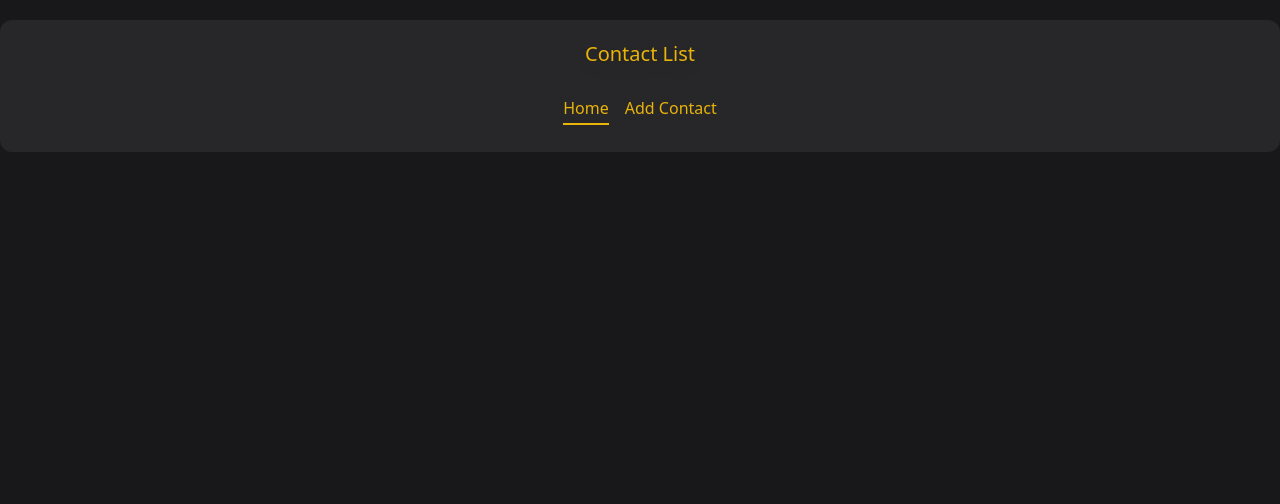
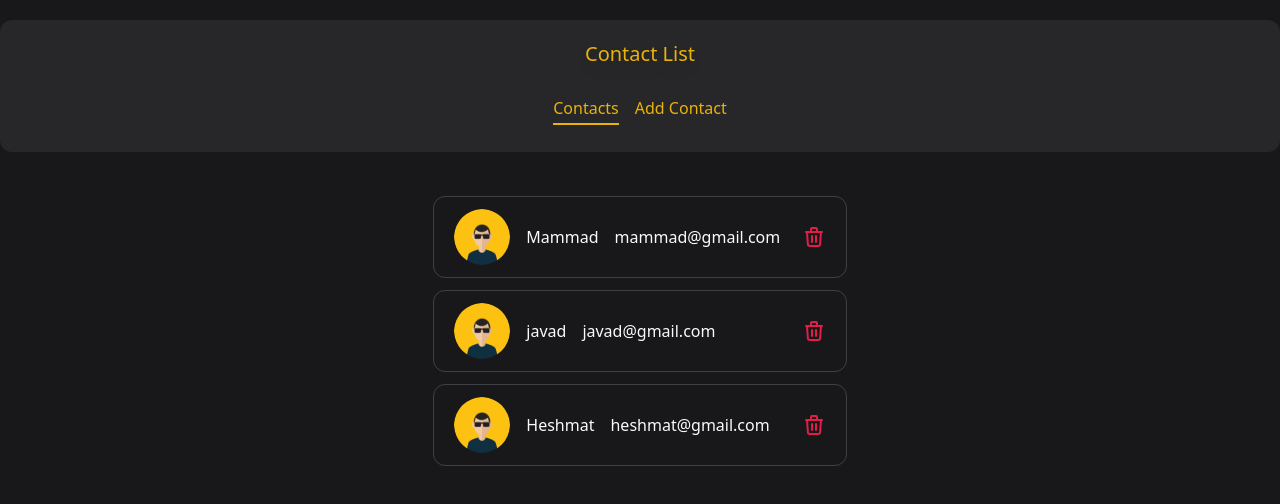
Before and after one commit to pedrrram/contact-list, a React (Create React App) app: page / in a window 1280 px wide. Shown: the top 504 px of the page. Built offline with nearby package versions, Linux system fonts and the light colour scheme; data requests are answered from the project's data file.

Commit message:
add services & json-server

```diff
--- /dev/null
+++ b/data/db.json
@@ -0,0 +1,19 @@
+{
+  "contacts": [
+    {
+      "id": 1,
+      "name": "Mammad",
+      "email": "mammad@gmail.com"
+    },
+    {
+      "id": 2,
+      "name": "javad",
+      "email": "javad@gmail.com"
+    },
+    {
+      "id": 3,
+      "name": "Heshmat",
+      "email": "heshmat@gmail.com"
+    }
+  ]
+}
--- a/package.json
+++ b/package.json
@@ -16,6 +16,7 @@
   "scripts": {
     "start": "react-scripts start",
     "build": "react-scripts build",
+    "serveData": "json-server --p 3003 -w data/db.json",
     "test": "react-scripts test",
     "eject": "react-scripts eject"
   },
--- a/src/components/contact-app/AddContact.jsx
+++ b/src/components/contact-app/AddContact.jsx
@@ -1,6 +1,8 @@
 import { memo } from 'react';
 
 import { useOutletContext } from 'react-router-dom';
+
+import { addContactService } from '../../services/contactServices';
 
 import { contactFormConfig } from '../form/contactFormConfig';
 import useForm from '../form/useForm';
@@ -12,8 +14,16 @@ const AddContact = () => {
   const submitHandler = (e) => {
     e.preventDefault();
     if (data.name && data.email) {
-      addContact(data);
-      setData({ name: '', email: '' });
+      const contact = {
+        id: new Date().getTime(),
+        ...data,
+      };
+      addContactService(contact)
+        .then((res) => {
+          addContact(contact);
+          setData({ name: '', email: '' });
+        })
+        .catch((err) => console.log(err));
     }
   };
 
--- a/src/components/contact-app/Contact.jsx
+++ b/src/components/contact-app/Contact.jsx
@@ -1,11 +1,27 @@
 import { memo } from 'react';
 
+import { Link } from 'react-router-dom';
+
 import userImage from '../../assets/user.png';
+import { deleteContactService } from '../../services/contactServices';
 
 const Contact = ({ contact, deleteContact }) => {
+  const deleteHandler = (e) => {
+    e.stopPropagation();
+    deleteContactService(contact.id)
+      .then(() => {
+        deleteContact(contact.id);
+      })
+      .catch((err) => console.log(err));
+  };
+
   return (
-    <div className="flex justify-between items-center w-full bg-zinc-900 border border-zinc-700 px-5 py-3 rounded-xl">
-      <div className={`flex items-center ${!deleteContact ? 'w-full' : ''}`}>
+    <div className="flex justify-between items-center w-full sm:w-1/3 bg-zinc-900 border border-zinc-700 px-5 py-3 rounded-xl">
+      <Link
+        to={`/contacts/${contact.id}`}
+        state={{ contact }}
+        className="flex items-center w-full"
+      >
         <img
           src={userImage}
           alt="user"
@@ -13,10 +29,10 @@ const Contact = ({ contact, deleteContact }) => {
         />
         <span className="mr-4">{contact.name}</span>
         <span>{contact.email}</span>
-      </div>
+      </Link>
 
       {deleteContact && (
-        <div onClick={() => deleteContact(contact.id)}>
+        <div onClick={deleteHandler}>
           <svg
             xmlns="http://www.w3.org/2000/svg"
             className="h-6 w-6 text-rose-600 cursor-pointer hover:text-rose-400 transition-colors duration-300"
--- a/src/components/contact-app/ContactList.jsx
+++ b/src/components/contact-app/ContactList.jsx
@@ -1,5 +1,4 @@
 import { memo } from 'react';
-import { Link } from 'react-router-dom';
 
 import Contact from './Contact';
 
@@ -7,14 +6,11 @@ const ContactList = ({ contacts, deleteContact }) => {
   return (
     <div className="text-zinc-50 mt-6 w-full flex flex-col items-center space-y-3">
       {contacts.map((contact) => (
-        <Link
+        <Contact
           key={contact.id}
-          to={`contacts/${contact.id}`}
-          state={{ contact }}
-          className="w-full sm:w-1/3 block"
-        >
-          <Contact deleteContact={deleteContact} contact={contact} />
-        </Link>
+          deleteContact={deleteContact}
+          contact={contact}
+        />
       ))}
     </div>
   );
--- a/src/components/contact-app/index.jsx
+++ b/src/components/contact-app/index.jsx
@@ -2,6 +2,7 @@ import { lazy, Suspense, useCallback, useEffect, useState } from 'react';
 
 import { Outlet } from 'react-router-dom';
 
+import { getContacts } from '../../services/contactServices';
 const ContactList = lazy(() =>
   import(/* webpackChunkName: "ContactList" */ './ContactList')
 );
@@ -10,10 +11,7 @@ const ContactApp = () => {
   const [contacts, setConatcts] = useState([]);
 
   const addContact = useCallback((contact) => {
-    setConatcts((prevContacts) => [
-      ...prevContacts,
-      { id: Date.now(), ...contact },
-    ]);
+    setConatcts((prevContacts) => [...prevContacts, contact]);
   }, []);
 
   const deleteContact = useCallback((id) => {
@@ -23,13 +21,12 @@ const ContactApp = () => {
   }, []);
 
   useEffect(() => {
-    const savedContacts = JSON.parse(localStorage.getItem('contacts'));
-    if (savedContacts) setConatcts(savedContacts);
+    getContacts()
+      .then((data) => {
+        setConatcts(data);
+      })
+      .catch((err) => console.log(err));
   }, []);
-
-  useEffect(() => {
-    localStorage.setItem('contacts', JSON.stringify(contacts));
-  }, [contacts]);
 
   return (
     <>
--- a/src/components/layouts/Navbar.jsx
+++ b/src/components/layouts/Navbar.jsx
@@ -2,7 +2,7 @@ import { NavLink } from 'react-router-dom';
 
 const Navbar = () => {
   const items = [
-    { name: 'Home', to: '/' },
+    { name: 'Contacts', to: '/' },
     { name: 'Add Contact', to: '/add' },
   ];
 
--- a/src/pages/ContactDetails.jsx
+++ b/src/pages/ContactDetails.jsx
@@ -1,4 +1,5 @@
 import { useLocation } from 'react-router-dom';
+
 import Contact from '../components/contact-app/Contact';
 
 const ContactDetails = () => {
@@ -6,11 +7,7 @@ const ContactDetails = () => {
     state: { contact },
   } = useLocation();
 
-  return (
-    <div className="w-full sm:w-1/3">
-      <Contact contact={contact} />
-    </div>
-  );
+  return <Contact contact={contact} />;
 };
 
 export default ContactDetails;
--- /dev/null
+++ b/src/services/contactServices.js
@@ -0,0 +1,26 @@
+const baseURL = 'http://localhost:3003';
+
+export function getContacts() {
+  return fetch(`${baseURL}/contacts`, {
+    method: 'GET',
+    headers: {
+      'Content-Type': 'application/json',
+    },
+  }).then((res) => res.json());
+}
+
+export function addContactService(contact) {
+  return fetch(`${baseURL}/contacts`, {
+    method: 'POST',
+    body: JSON.stringify(contact),
+    headers: {
+      'Content-Type': 'application/json',
+    },
+  });
+}
+
+export function deleteContactService(id) {
+  return fetch(`${baseURL}/contacts/${id}`, {
+    method: 'DELETE',
+  });
+}
```
